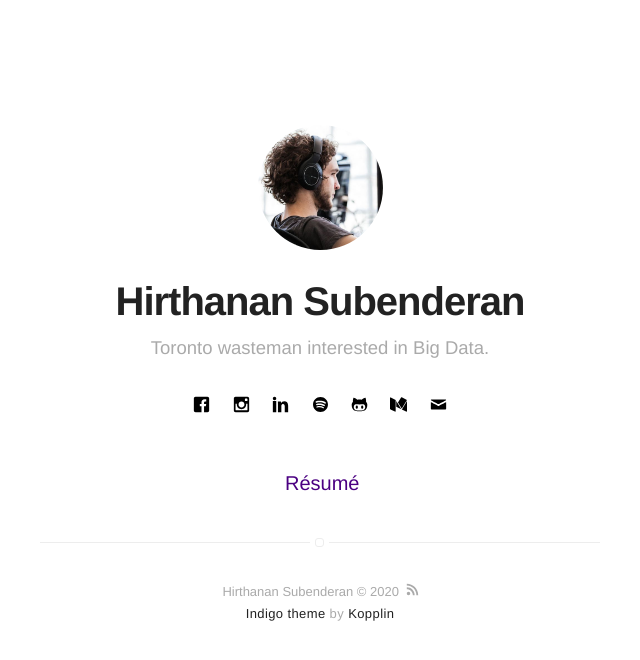
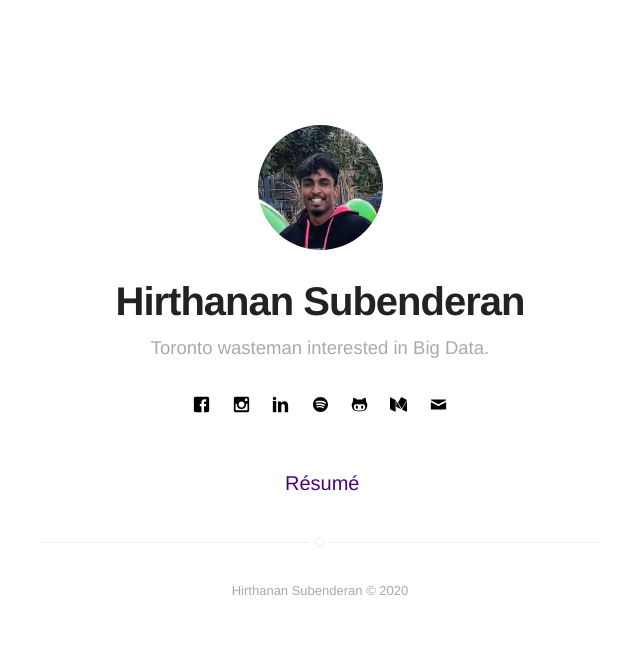
Before and after one commit to hirthanan/hirthanan.github.io, a Jekyll site: the page built from index.html, in a window 1280 px wide. Shown: the top 660 px of the page, without its empty margins (320-960 px from the left). Built offline with Jekyll 4.4.1, drawn with Linux system fonts in a browser that asks for light colours.

Commit message:
Updated personal webpage

```diff
--- a/_includes/footer.html
+++ b/_includes/footer.html
@@ -1,15 +1,3 @@
 <footer class="footer-main">
     {{ site.name }} © {{ site.time | date: '%Y' }}
-
-    <a class="link" href="{{ site.url }}/feed.xml" target="_blank">
-        <svg class="icon icon-rss">
-            <use xlink:href="#icon-rss"></use>
-        </svg>
-    </a>
-
-    <p class="extra">
-        <a class="link" href="https://github.com/sergiokopplin/indigo">Indigo theme</a>
-        by
-        <a class="link" href="https://github.com/sergiokopplin/indigo">Kopplin</a>
-    </p>
 </footer>
```
Also changed, not shown: assets/images/profile.jpg.
